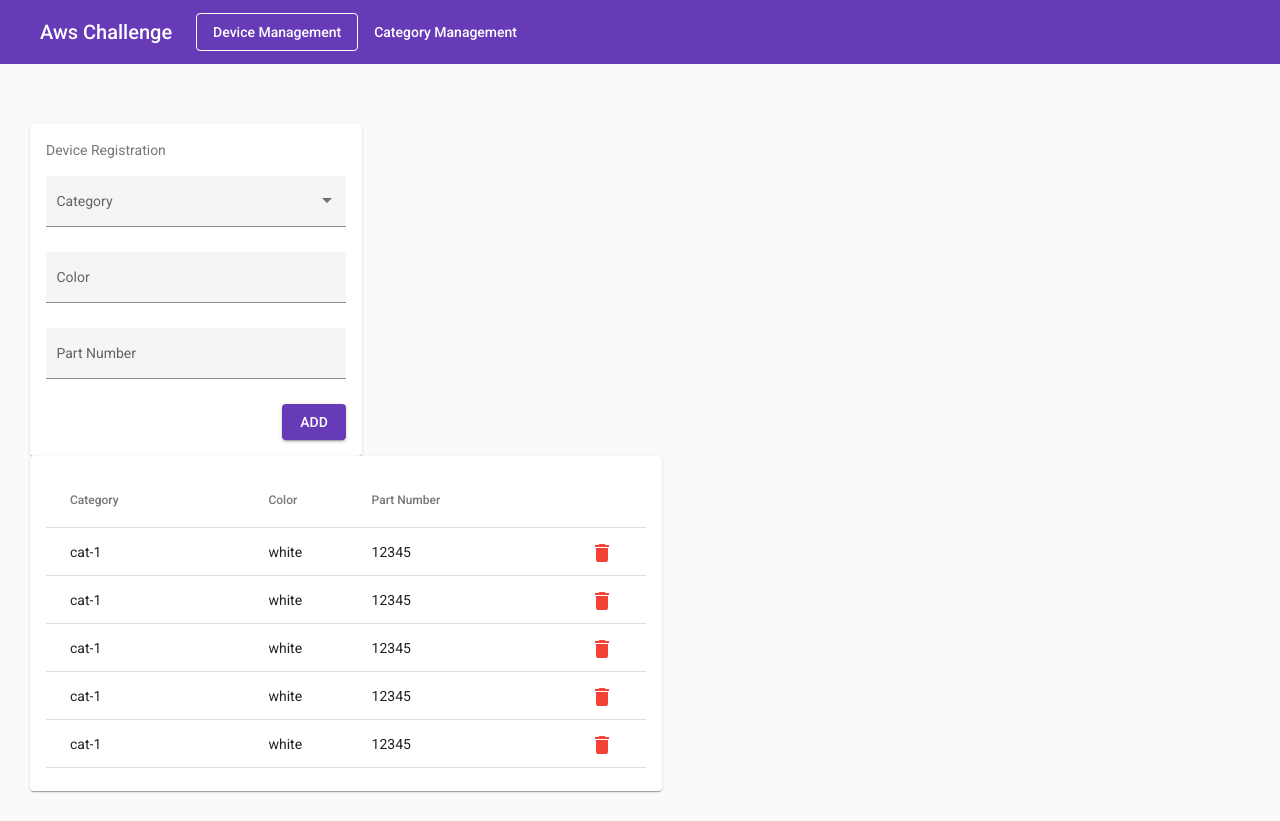
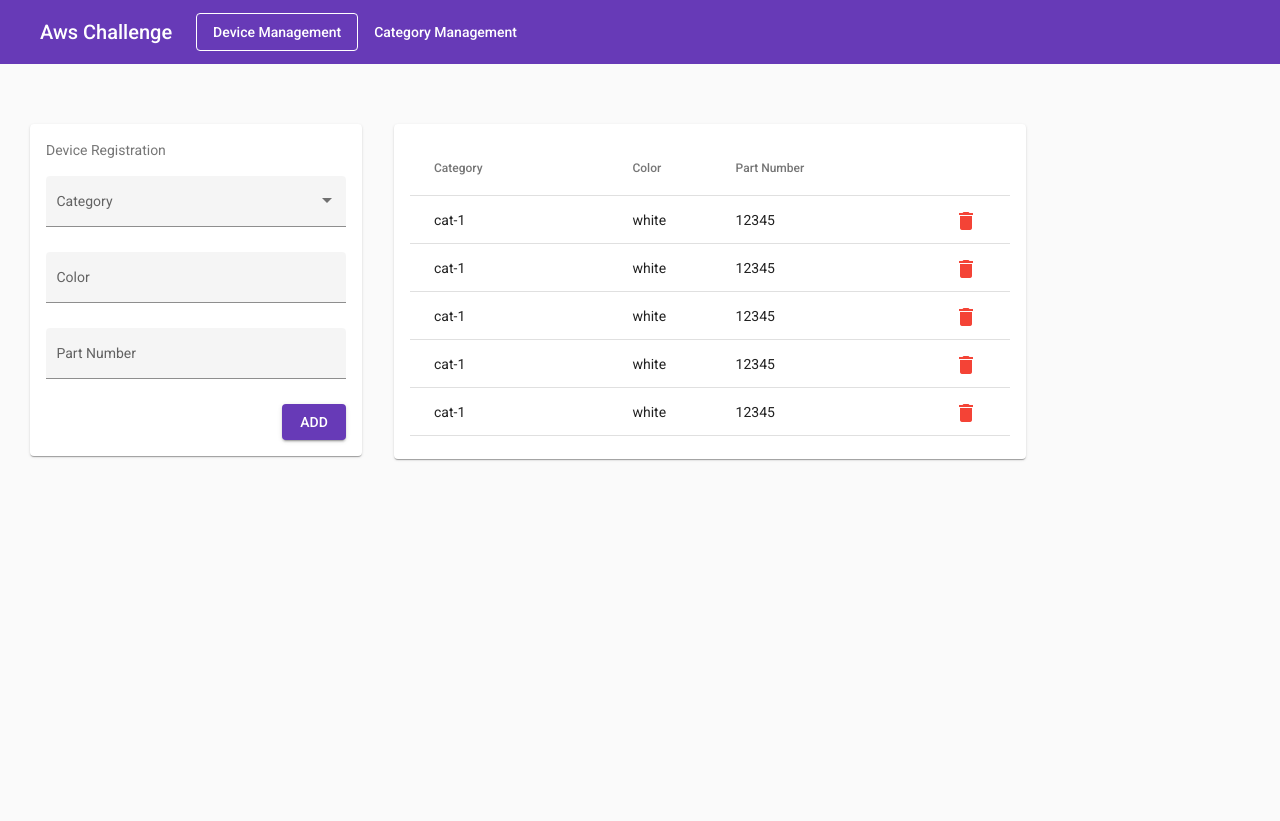
Before and after one commit to JonathasNascimento/aws-challenge-frontend, an Angular app: page /devices in a window 1280 px wide. After the commit the page ends 800 px from the top, so only its background shows below. Built offline with nearby package versions, Linux system fonts and the light colour scheme.

Commit message:
adjusts layout containers

```diff
--- a/src/app/devices/device-registration/device-registration.component.css
+++ b/src/app/devices/device-registration/device-registration.component.css
@@ -1,5 +1,5 @@
 .container {
-  max-width: 300px;
+  width: 300px;
 }
 
 .card-buttons {
--- a/src/app/devices/device-registration/device-registration.component.html
+++ b/src/app/devices/device-registration/device-registration.component.html
@@ -24,7 +24,7 @@
         </mat-form-field>
 
         <div class="card-buttons">
-          <button mat-button mat-raised-button color="primary">
+          <button type="button" mat-button mat-raised-button color="primary">
             ADD
           </button>
         </div>
--- a/src/app/devices/devices.component.html
+++ b/src/app/devices/devices.component.html
@@ -1,2 +1,4 @@
-<app-device-registration></app-device-registration>
-<app-device-list></app-device-list>
+<div fxLayout="row" fxLayoutGap="32px">
+  <app-device-registration></app-device-registration>
+  <app-device-list></app-device-list>
+</div>
```
